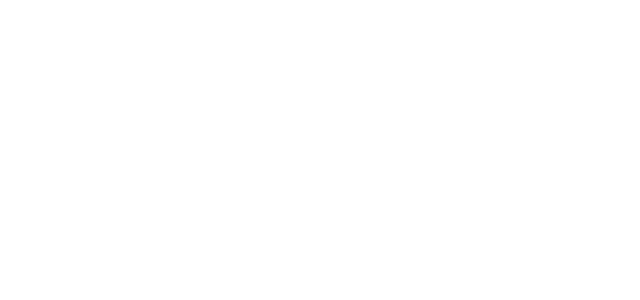
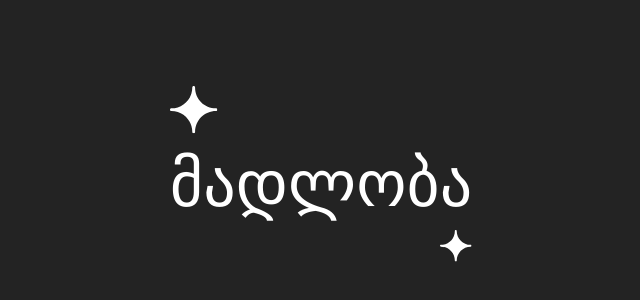
Before and after one commit to giosurmanidze/Covid-Questionaire, a Vue app: page /thanks in a window 1280 px wide. Before the commit this address had no page. Shown: the part 242-542 px from the top of the page, without its empty margins (319-959 px from the left). Built offline with nearby package versions, Linux system fonts and the light colour scheme.

Commit message:
style/thanks page

```diff
--- /dev/null
+++ b/src/pages/Thanks.vue
@@ -0,0 +1,9 @@
+<template>
+  <div class="w-full h-screen bg-[#232323] flex justify-center items-center">
+    <div class="relative">
+      <img src="../assets/Frame1.svg" class="w-12"/>
+      <h1 class="text-[64px] text-[#FFFFFF]">მადლობა</h1>
+      <img src="../assets/Frame1.svg" class="absolute right-0 w-8"/>
+    </div>
+  </div>
+</template>
--- a/src/router/index.js
+++ b/src/router/index.js
@@ -4,6 +4,7 @@
 import CovidCondition from '../pages/CovidCondition.vue'
 import Vaccination from '../pages/Vaccination.vue'
 import Tips from '../pages/Tips.vue'
+import Thanks from '../pages/Thanks.vue'
 
 const router = createRouter({
   history: createWebHistory(import.meta.env.BASE_URL),
@@ -32,6 +33,11 @@
       path: '/tips',
       name: 'tips',
       component: Tips
+    },
+    {
+      path: '/thanks',
+      name: 'thanks',
+      component: Thanks
     }
   ]
 })
```
